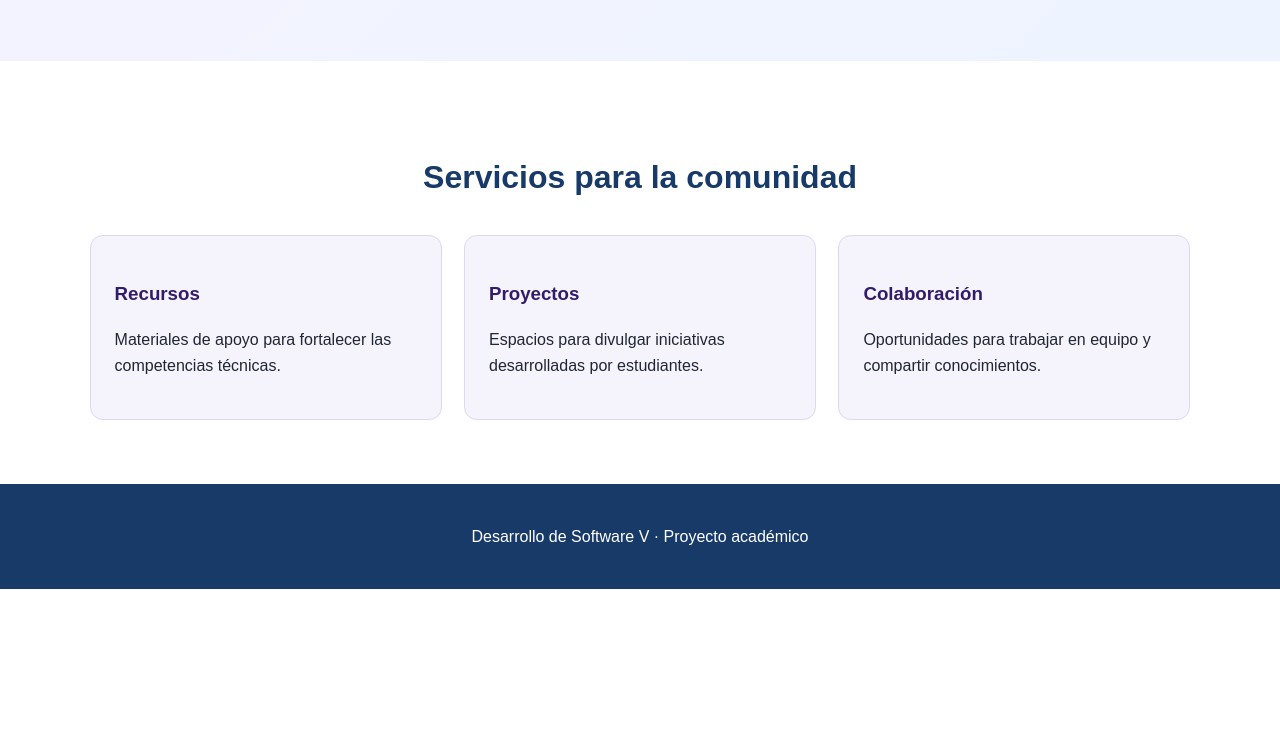
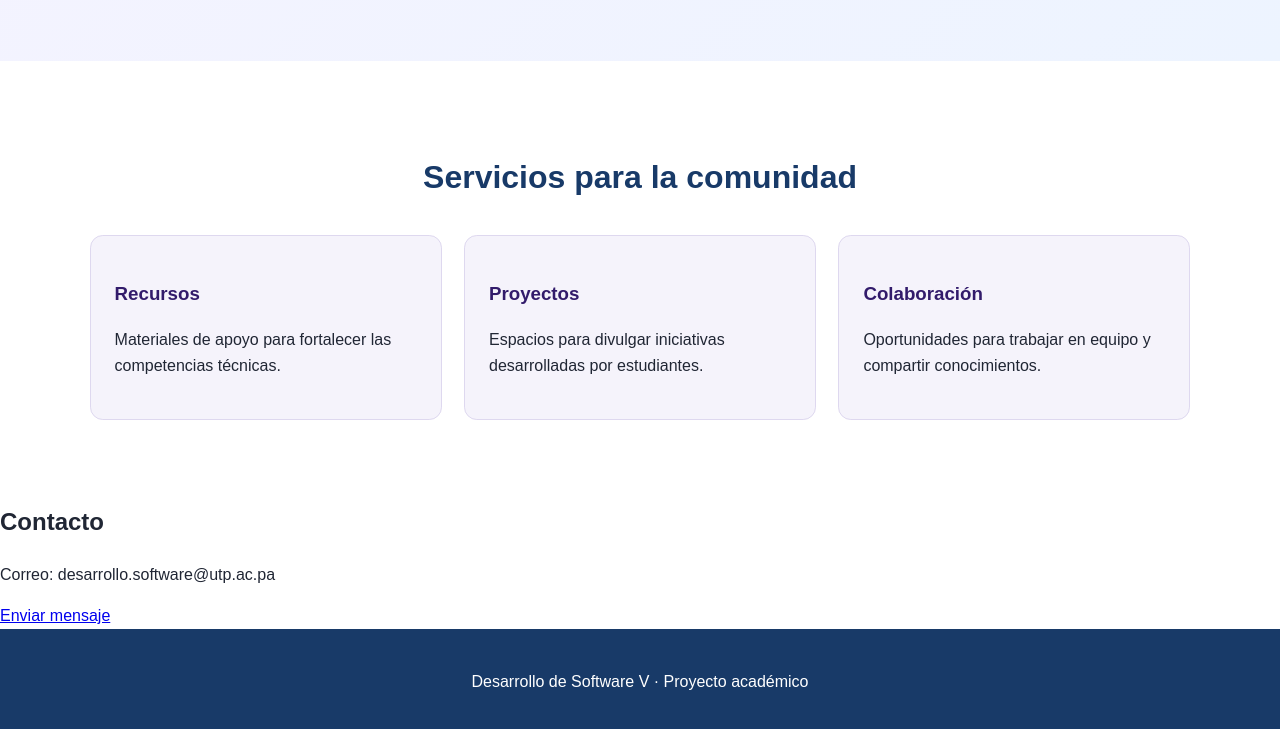
Before and after one commit to AdrianDLC28/Repositorio-Parcial-1-Adrian-De-La-Cruz, a plain HTML site: page index.html in a window 1280 px wide. Shown: the part 634-1363 px from the top of the page. Before the commit the page ends 1223 px from the top, so only its background shows below. Drawn offline with Linux system fonts and the light colour scheme.

Commit message:
Se agrego linea a el archivo index.html

```diff
--- a/index.html
+++ b/index.html
@@ -48,7 +48,12 @@
             </div>
         </section>
 
-        <!-- La sección de contacto debe ser incorporada durante el parcial. -->
+          <section id="contacto">
+            <h2>Contacto</h2>
+            <p>Correo: desarrollo.software@utp.ac.pa</p>
+            <a href="mailto:desarrollo.software@utp.ac.pa">Enviar mensaje</a>
+        </section>
+
     </main>
 
     <footer>
```
